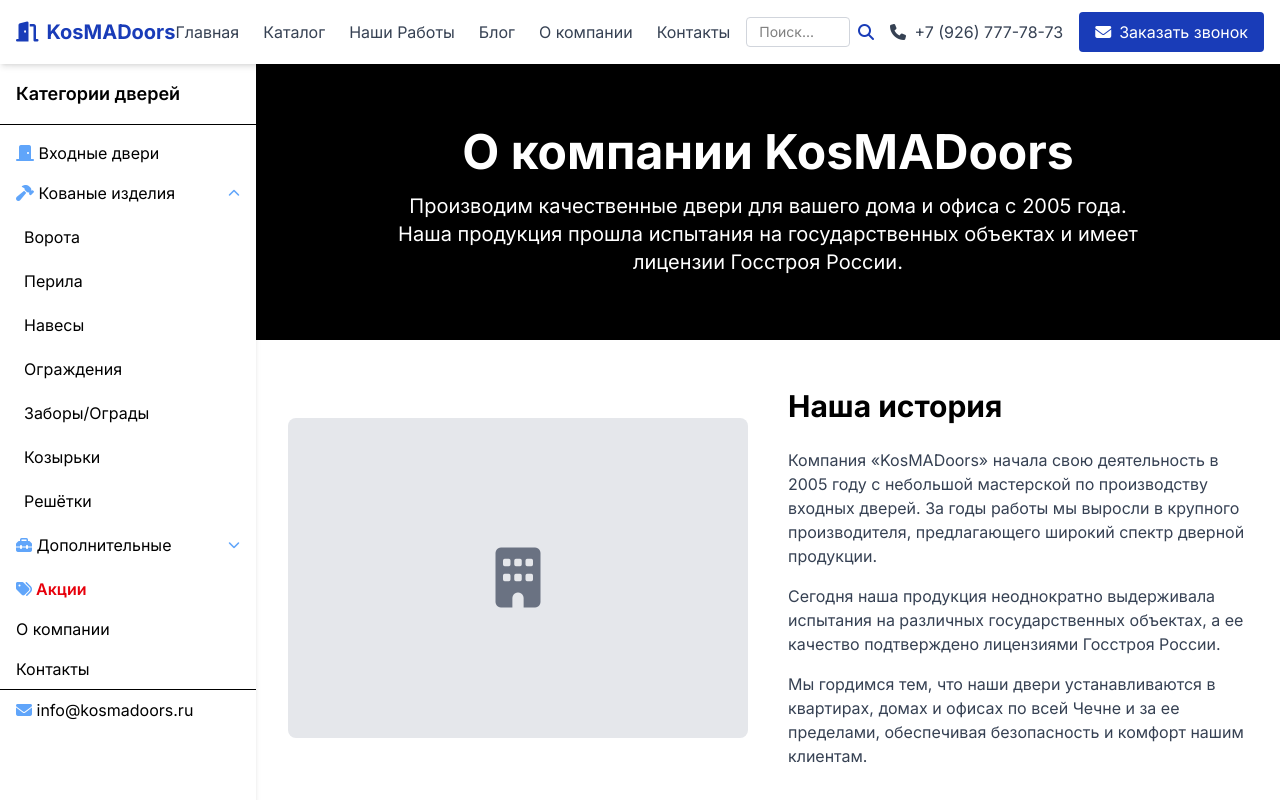
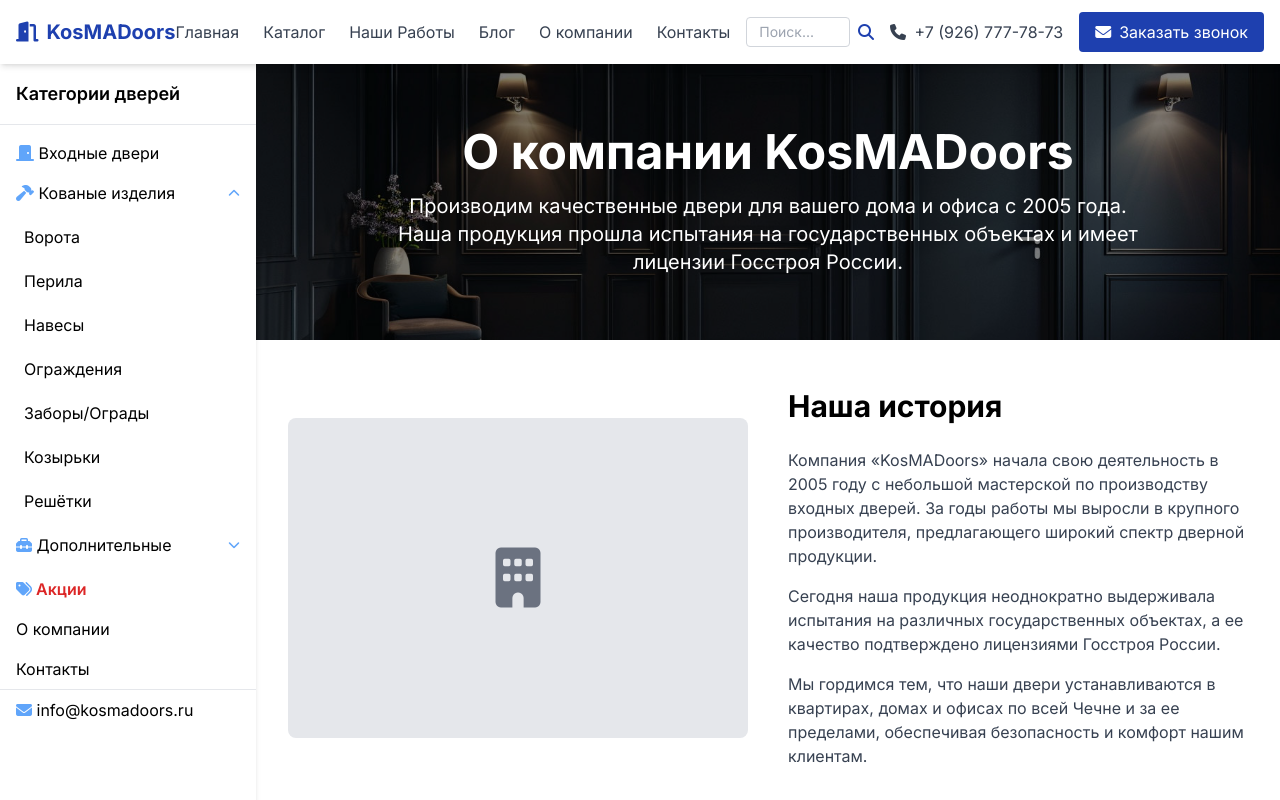
Before and after one commit to groznet/kosmadoors, a plain HTML site: page about.html in a window 1280 px wide. Shown: the top 800 px of the page. Drawn offline with nearby package versions, Linux system fonts and the light colour scheme.

Commit message:
Replace tailwind compressed CDN with local file

```diff
--- a/about.html
+++ b/about.html
@@ -5,7 +5,7 @@
     <meta name="viewport" content="width=device-width, initial-scale=1.0">
     <title>О компании - KosMADoors | Двери для дома и офиса</title>
     <!-- TailwindCSS CLI -->
-    <link rel="stylesheet" href="assets/css/output.css">
+    <script src="/assets/js/localTailwind.js"></script>
     <!-- Alpine.js -->
     <script defer src="https://cdn.jsdelivr.net/npm/alpinejs@3.x.x/dist/cdn.min.js"></script>
     <!-- Font Awesome for icons -->
--- a/package.json
+++ /dev/null
@@ -1,6 +0,0 @@
-{
-  "dependencies": {
-    "@tailwindcss/cli": "^4.1.14",
-    "tailwindcss": "^4.1.14"
-  }
-}
```
Also changed, not shown: blog-2.html (+1 -1 lines), blog.html (+1 -1 lines), catalog-2.html (+1 -1 lines), catalog.html (+1 -1 lines), contact.html (+1 -1 lines), index.html (+1 -1 lines), single-product.html (+1 -1 lines), terms.html (+1 -1 lines).
